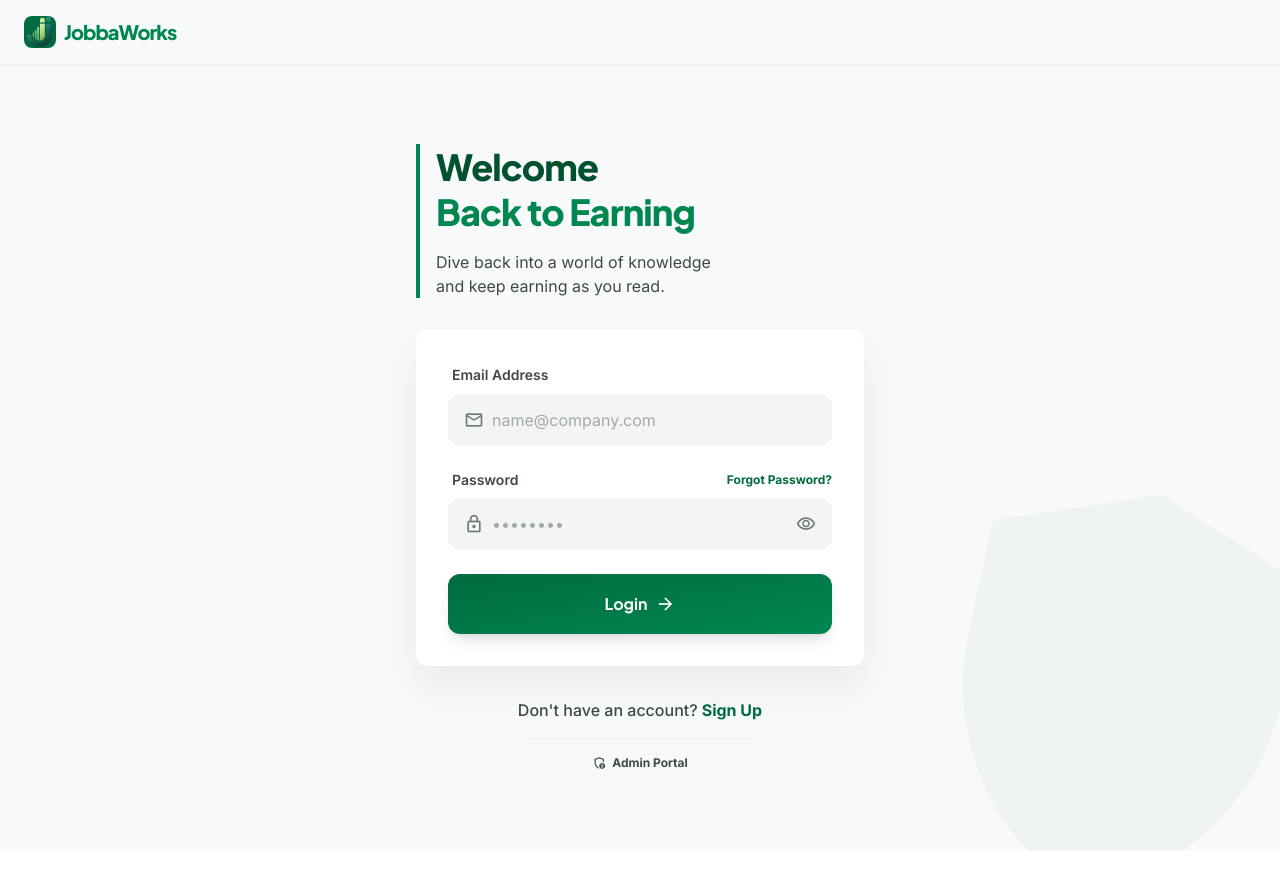
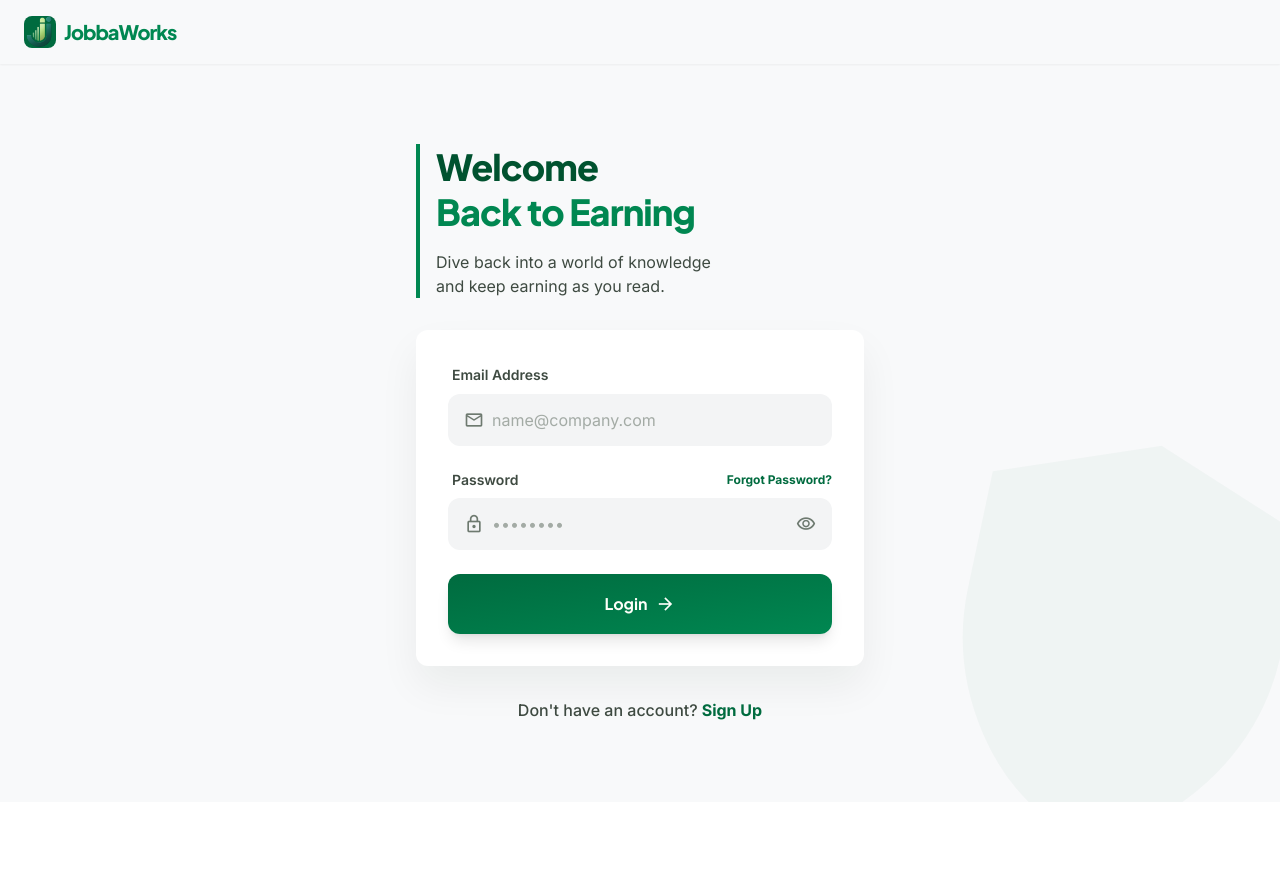
Before and after one commit to armstronguduak-alt/jobbaworksblog_ng, a React (Vite) app: page /login in a window 1280 px wide. Built offline with nearby package versions, Linux system fonts and the light colour scheme.

Commit message:
fix: Admin routing race condition and dashboard streak modal

```diff
--- a/src/contexts/AuthContext.tsx
+++ b/src/contexts/AuthContext.tsx
@@ -56,6 +56,7 @@ export function AuthProvider({ children }: { children: React.ReactNode }) {
   }, []);
 
   const fetchProfile = async (userId: string, currentUser?: User | null) => {
+    setIsLoading(true);
     try {
       const { data: profileData, error: profileError } = await supabase
         .from('profiles')
--- a/src/pages/Dashboard.tsx
+++ b/src/pages/Dashboard.tsx
@@ -219,16 +219,6 @@ export function Dashboard() {
             <span className="material-symbols-outlined text-primary mb-2">article</span>
             <p className="text-sm font-medium text-on-surface-variant">Tasks Completed</p>
             <h4 className="text-xl font-bold font-headline text-on-surface">{articlesRead}</h4>
-          </div>
-          {/* Daily Login Streak Card */}
-          <button
-            onClick={() => setShowStreakModal(true)}
-            className="bg-gradient-to-br from-amber-50 to-orange-50 p-6 rounded-[2rem] shadow-sm text-left hover:shadow-md transition-all active:scale-95 border border-amber-100/50 group"
-          >
-            <span className="text-2xl mb-1 block group-hover:scale-110 transition-transform">🔥</span>
-            <p className="text-sm font-medium text-amber-700">Daily Login Streak</p>
-            <h4 className="text-xl font-bold font-headline text-amber-900">Claim Reward</h4>
-          </button>
         </div>
       </section>
 
--- a/src/pages/Login.tsx
+++ b/src/pages/Login.tsx
@@ -129,22 +129,13 @@ export function Login() {
             </form>
           </div>
 
-          {/* Sign Up & Admin Prompt */}
-          <div className="text-center relative z-20 space-y-4">
-            <p className="text-on-surface-variant font-medium">
-              Don't have an account?
-              <Link to="/signup" className="text-primary font-bold hover:underline underline-offset-4 decoration-2 decoration-primary-fixed-dim ml-1">
-                Sign Up
-              </Link>
-            </p>
-
-            <div className="pt-4 border-t border-surface-container w-1/2 mx-auto">
-              <Link to="/admin-login" className="flex items-center justify-center gap-1.5 text-xs text-on-surface-variant hover:text-primary font-bold transition-colors">
-                <span className="material-symbols-outlined text-[14px]">admin_panel_settings</span>
-                Admin Portal
-              </Link>
-            </div>
-          </div>
+          {/* Sign Up Prompt */}
+          <p className="text-center text-on-surface-variant font-medium relative z-20">
+            Don't have an account?
+            <Link to="/signup" className="text-primary font-bold hover:underline underline-offset-4 decoration-2 decoration-primary-fixed-dim ml-1">
+              Sign Up
+            </Link>
+          </p>
         </div>
       </main>
 
```
